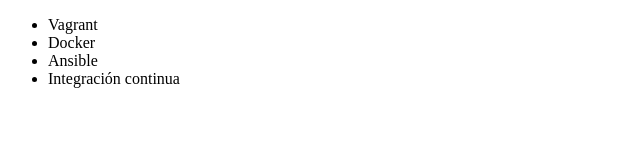
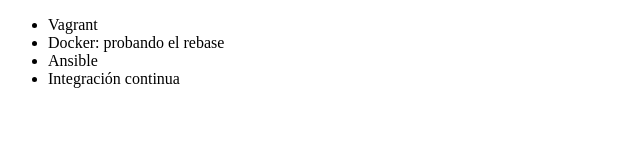
Before and after one commit to bdobri88/alura-git, a plain HTML site: page index.html in a window 1280 px wide. Shown: the whole page, without its empty margins (0-640 px from the left). Drawn offline with Linux system fonts and the light colour scheme.

Commit message:
prueba conflicto rebase

```diff
--- a/index.html
+++ b/index.html
@@ -7,7 +7,7 @@
 <body>
      <ul>
          <li> Vagrant </li>
-         <li> Docker </li>
+         <li> Docker: probando el rebase </li>
          <li> Ansible </li>
          <li> Integración continua </li>
      </ul>
```
